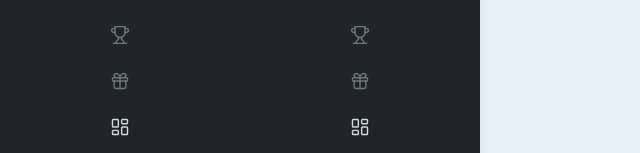
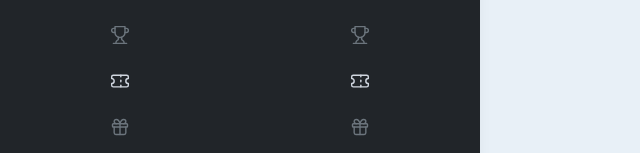
Before and after one commit to PeErAtC/playmatch-web, a Next.js app: page /components/sidebar in a window 1280 px wide. Shown: the part 230-383 px from the top of the page, without its empty margins (0-640 px from the left). Built offline with nearby package versions, Linux system fonts and the light colour scheme.

Commit message:
Update sidebar.js
20/7 เพิ่มเมนู คูปองส่วนลด

```diff
--- a/pages/components/sidebar.js
+++ b/pages/components/sidebar.js
@@ -14,7 +14,7 @@ import {
   Settings,
   LogOut,
   Lock,
-  Wallet,
+  Ticket,
   Swords,
 } from "lucide-react";
 
@@ -54,6 +54,11 @@ const allMenuList = [
     path: "/ranking",
     icon: <Trophy size={20} strokeWidth={1.7} />,
     access: ["Pro", "Premium"],
+  },
+  {
+    label: "Coupons",
+    path: "/coupons",
+    icon: <Ticket size={20} strokeWidth={1.7} />,
   },
   {
     label: "BirthDay",
```
